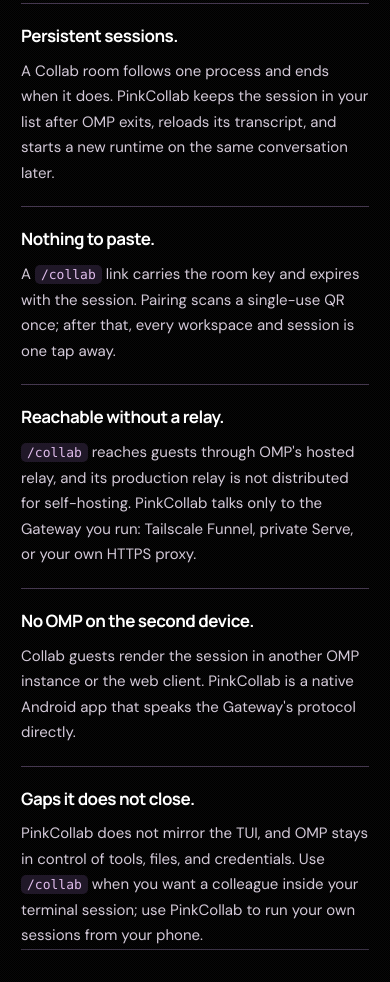
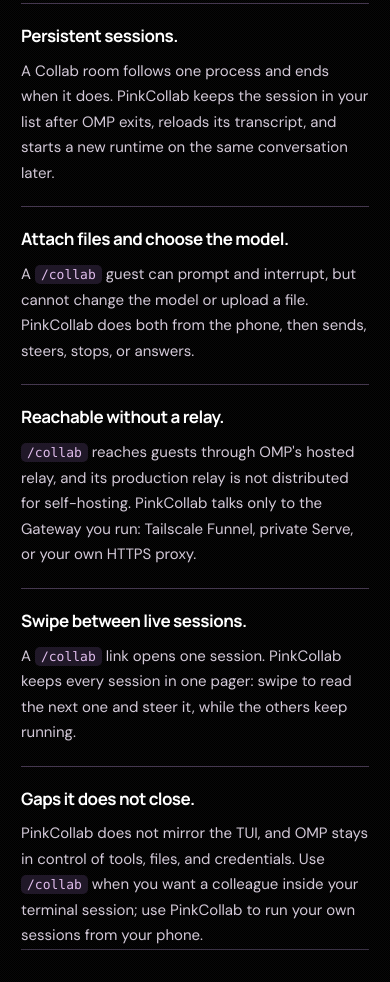
Before and after one commit to 3xian/PinkCollab, a plain HTML site: page website/index.html in a window 390 px wide. Shown: the part 6852-7834 px from the top of the page. Drawn offline with Linux system fonts and the light colour scheme.

Commit message:
docs(website): replace low-value /collab comparison points
Describe phone-side file and model control, and swiping between live sessions.

```diff
--- a/website/index.html
+++ b/website/index.html
@@ -149,9 +149,9 @@ cargo build --release --locked --bin pinkcollab-gateway</code></pre>
         <ul class="compare-list">
           <li><b>Start work, do not just watch it.</b> <code>/collab</code> shares a session that is already running on a terminal you opened. PinkCollab creates the session itself and starts OMP in that directory, so a new task can begin without a keyboard in front of the host.</li>
           <li><b>Persistent sessions.</b> A Collab room follows one process and ends when it does. PinkCollab keeps the session in your list after OMP exits, reloads its transcript, and starts a new runtime on the same conversation later.</li>
-          <li><b>Nothing to paste.</b> A <code>/collab</code> link carries the room key and expires with the session. Pairing scans a single-use QR once; after that, every workspace and session is one tap away.</li>
+          <li><b>Attach files and choose the model.</b> A <code>/collab</code> guest can prompt and interrupt, but cannot change the model or upload a file. PinkCollab does both from the phone, then sends, steers, stops, or answers.</li>
           <li><b>Reachable without a relay.</b> <code>/collab</code> reaches guests through OMP's hosted relay, and its production relay is not distributed for self-hosting. PinkCollab talks only to the Gateway you run: Tailscale Funnel, private Serve, or your own HTTPS proxy.</li>
-          <li><b>No OMP on the second device.</b> Collab guests render the session in another OMP instance or the web client. PinkCollab is a native Android app that speaks the Gateway's protocol directly.</li>
+          <li><b>Swipe between live sessions.</b> A <code>/collab</code> link opens one session. PinkCollab keeps every session in one pager: swipe to read the next one and steer it, while the others keep running.</li>
           <li><b>Gaps it does not close.</b> PinkCollab does not mirror the TUI, and OMP stays in control of tools, files, and credentials. Use <code>/collab</code> when you want a colleague inside your terminal session; use PinkCollab to run your own sessions from your phone.</li>
         </ul>
       </section>
```
